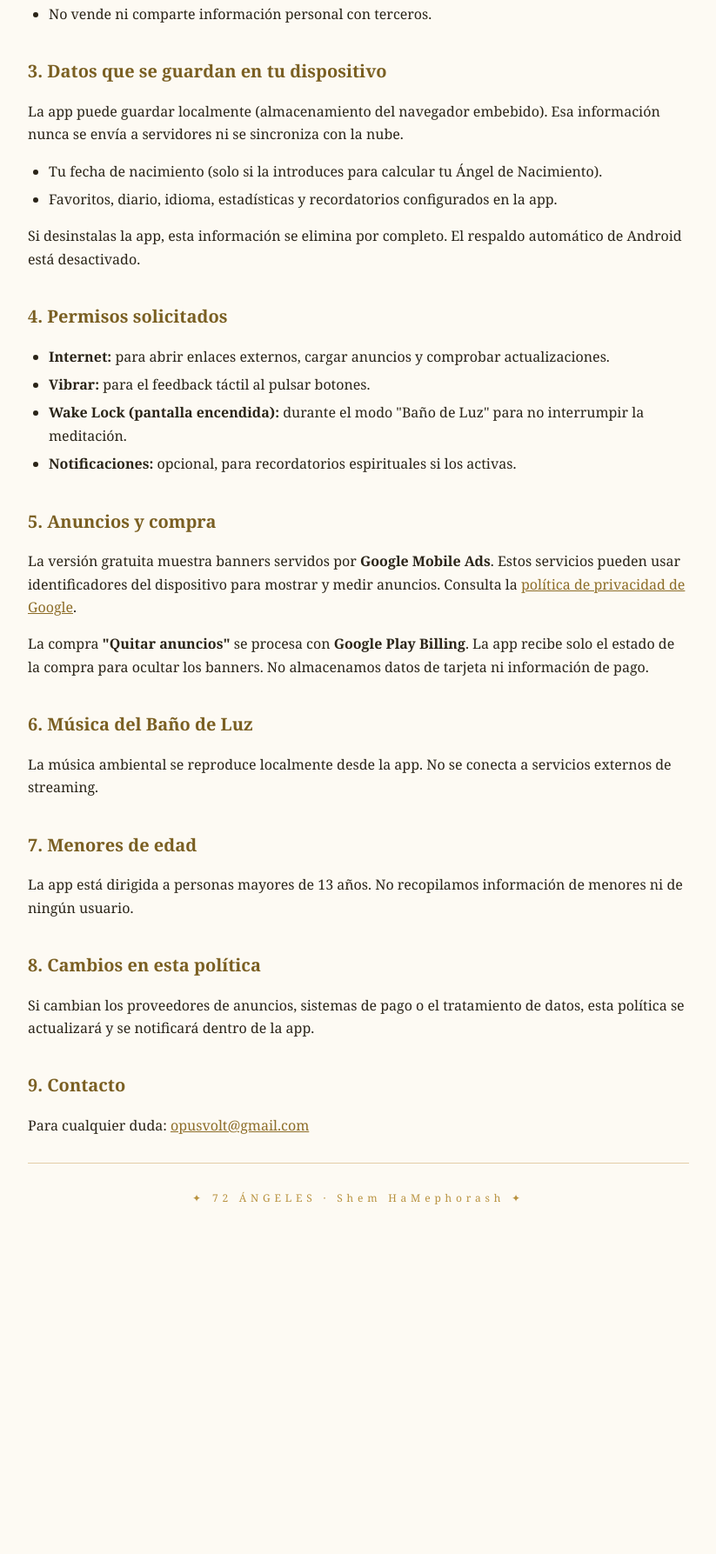
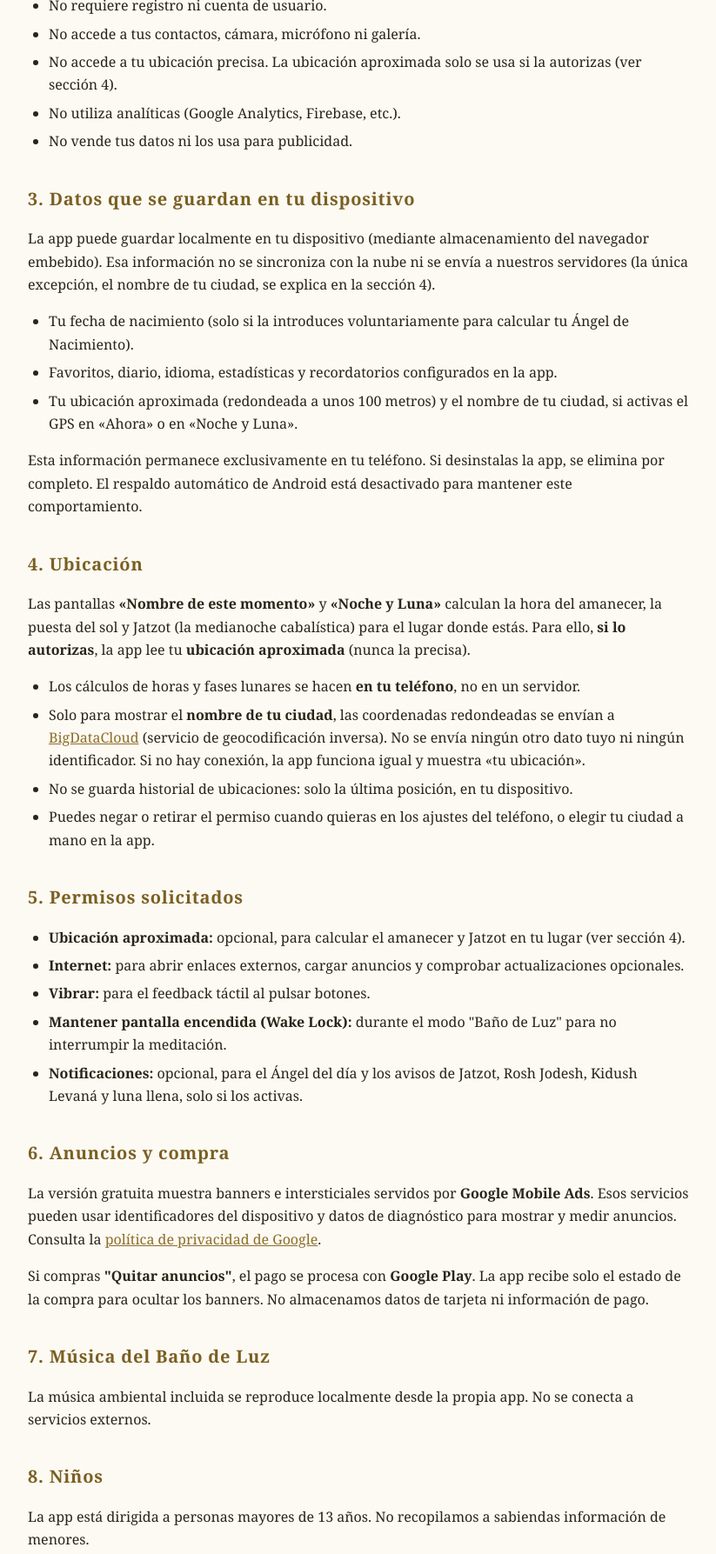
Before and after one commit to universodelaluz-dotcom/privacy-policy, a plain HTML site: page index.html in a window 1280 px wide. Shown: the part 633-2420 px from the top of the page at 87% size, without its empty margins (228-1051 px from the left). Before the commit the page ends 2113 px from the top, so only its background shows below. Drawn offline with Linux system fonts and the light colour scheme.

Commit message:
Update index.html

````diff
--- a/index.html
+++ b/index.html
@@ -1,3 +1,6 @@
+Vamos de otra forma: aquí abajo tienes el texto **nuevo**. Pasa el mouse sobre el cuadro y dale al botón de **copiar** 📋 que sale arriba a la derecha. Luego en GitHub haz **Ctrl+A** y **Ctrl+V**.
+
+```html
 <!DOCTYPE html>
 <html lang="es">
 <head>
@@ -5,57 +8,120 @@
 <meta name="viewport" content="width=device-width, initial-scale=1.0" />
 <title>Política de Privacidad — 72 Ángeles</title>
 <style>
-  body { font-family: Georgia, serif; color: #2a2418; max-width: 760px; margin: 0 auto; padding: 40px 24px 80px; background: #fdfaf3; line-height: 1.65; }
-  h1 { color: #8d6d28; font-size: 32px; letter-spacing: .08em; margin-bottom: 6px; }
-  h2 { color: #7a5f22; margin-top: 36px; font-size: 20px; }
+  body { font-family: Georgia, "Times New Roman", serif; color: #2a2418; max-width: 760px; margin: 0 auto; padding: 40px 24px 80px; background: #fdfaf3; line-height: 1.65; }
+  h1 { font-family: "Cinzel", Georgia, serif; color: #8d6d28; font-size: 32px; letter-spacing: .08em; margin-bottom: 6px; }
+  h2 { color: #7a5f22; margin-top: 36px; font-size: 20px; letter-spacing: .04em; }
   .meta { color: #9a7a2e; font-style: italic; margin-bottom: 24px; }
   hr { border: none; border-top: 1px solid #c9a45c; margin: 30px 0; opacity: .5; }
-  ul { padding-left: 24px; } li { margin: 6px 0; }
+  ul { padding-left: 24px; }
+  li { margin: 6px 0; }
   a { color: #8d6d28; }
-  .brand { text-align: center; color: #b8923f; letter-spacing: .4em; font-size: 12px; }
+  .brand { text-align: center; margin-bottom: 30px; color: #b8923f; letter-spacing: .4em; font-size: 12px; }
 </style>
 </head>
 <body>
   <p class="brand">✦ ✦ ✦</p>
+
   <h1>Política de Privacidad</h1>
-  <p class="meta">72 Ángeles — Los Nombres Divinos · Actualizada: 2 de junio de 2026</p>
+  <p class="meta">72 Ángeles — Los Nombres Divinos · Actualizada: 23 de septiembre de 2026</p>
+
   <hr/>
+
   <h2>1. Resumen</h2>
-  <p><strong>72 Ángeles</strong> es una app espiritual de meditación y consulta de los 72 nombres del Shem HaMephorash. Funciona principalmente de forma local, con anuncios en la versión gratuita y una compra única para quitarlos.</p>
-  <p>No creamos cuentas propias ni vendemos tus datos. El almacenamiento personal permanece en el dispositivo; los anuncios y pagos se gestionan con servicios de Google.</p>
+  <p>
+    <strong>72 Ángeles</strong> es una app espiritual de meditación y consulta de los 72 nombres del Shem HaMephorash.
+    Está diseñada para funcionar de forma <strong>principalmente local</strong>, con anuncios opcionales en la versión gratuita y una compra única para quitarlos.
+  </p>
+  <p>
+    No creamos cuentas propias ni vendemos tus datos. El almacenamiento personal permanece en el dispositivo,
+    y los anuncios y pagos se gestionan con servicios de Google.
+  </p>
+
   <h2>2. Datos que la app NO recoge</h2>
   <ul>
     <li>No requiere registro ni cuenta de usuario.</li>
-    <li>No accede a tus contactos, ubicación, cámara, micrófono ni galería.</li>
-    <li>No utiliza analíticas propias (Google Analytics, Firebase, etc.).</li>
-    <li>No vende ni comparte información personal con terceros.</li>
+    <li>No accede a tus contactos, cámara, micrófono ni galería.</li>
+    <li>No accede a tu ubicación precisa. La ubicación aproximada solo se usa si la autorizas (ver sección 4).</li>
+    <li>No utiliza analíticas (Google Analytics, Firebase, etc.).</li>
+    <li>No vende tus datos ni los usa para publicidad.</li>
   </ul>
+
   <h2>3. Datos que se guardan en tu dispositivo</h2>
-  <p>La app puede guardar localmente (almacenamiento del navegador embebido). Esa información nunca se envía a servidores ni se sincroniza con la nube.</p>
+  <p>
+    La app puede guardar localmente en tu dispositivo (mediante almacenamiento del navegador embebido).
+    Esa información no se sincroniza con la nube ni se envía a nuestros servidores (la única excepción, el nombre de tu ciudad, se explica en la sección 4).
+  </p>
   <ul>
-    <li>Tu fecha de nacimiento (solo si la introduces para calcular tu Ángel de Nacimiento).</li>
+    <li>Tu fecha de nacimiento (solo si la introduces voluntariamente para calcular tu Ángel de Nacimiento).</li>
     <li>Favoritos, diario, idioma, estadísticas y recordatorios configurados en la app.</li>
+    <li>Tu ubicación aproximada (redondeada a unos 100 metros) y el nombre de tu ciudad, si activas el GPS en «Ahora» o en «Noche y Luna».</li>
   </ul>
-  <p>Si desinstalas la app, esta información se elimina por completo. El respaldo automático de Android está desactivado.</p>
-  <h2>4. Permisos solicitados</h2>
+  <p>
+    Esta información permanece exclusivamente en tu teléfono. Si desinstalas la app, se elimina por completo.
+    El respaldo automático de Android está desactivado para mantener este comportamiento.
+  </p>
+
+  <h2>4. Ubicación</h2>
+  <p>
+    Las pantallas <strong>«Nombre de este momento»</strong> y <strong>«Noche y Luna»</strong> calculan la hora del amanecer,
+    la puesta del sol y Jatzot (la medianoche cabalística) para el lugar donde estás. Para ello, <strong>si lo autorizas</strong>,
+    la app lee tu <strong>ubicación aproximada</strong> (nunca la precisa).
+  </p>
   <ul>
-    <li><strong>Internet:</strong> para abrir enlaces externos, cargar anuncios y comprobar actualizaciones.</li>
+    <li>Los cálculos de horas y fases lunares se hacen <strong>en tu teléfono</strong>, no en un servidor.</li>
+    <li>Solo para mostrar el <strong>nombre de tu ciudad</strong>, las coordenadas redondeadas se envían a
+      <a href="https://www.bigdatacloud.com/privacy" target="_blank" rel="noopener">BigDataCloud</a> (servicio de geocodificación inversa).
+      No se envía ningún otro dato tuyo ni ningún identificador. Si no hay conexión, la app funciona igual y muestra «tu ubicación».</li>
+    <li>No se guarda historial de ubicaciones: solo la última posición, en tu dispositivo.</li>
+    <li>Puedes negar o retirar el permiso cuando quieras en los ajustes del teléfono, o elegir tu ciudad a mano en la app.</li>
+  </ul>
+
+  <h2>5. Permisos solicitados</h2>
+  <ul>
+    <li><strong>Ubicación aproximada:</strong> opcional, para calcular el amanecer y Jatzot en tu lugar (ver sección 4).</li>
+    <li><strong>Internet:</strong> para abrir enlaces externos, cargar anuncios y comprobar actualizaciones opcionales.</li>
     <li><strong>Vibrar:</strong> para el feedback táctil al pulsar botones.</li>
-    <li><strong>Wake Lock (pantalla encendida):</strong> durante el modo "Baño de Luz" para no interrumpir la meditación.</li>
-    <li><strong>Notificaciones:</strong> opcional, para recordatorios espirituales si los activas.</li>
+    <li><strong>Mantener pantalla encendida (Wake Lock):</strong> durante el modo "Baño de Luz" para no interrumpir la meditación.</li>
+    <li><strong>Notificaciones:</strong> opcional, para el Ángel del día y los avisos de Jatzot, Rosh Jodesh, Kidush Levaná y luna llena, solo si los activas.</li>
   </ul>
-  <h2>5. Anuncios y compra</h2>
-  <p>La versión gratuita muestra banners servidos por <strong>Google Mobile Ads</strong>. Estos servicios pueden usar identificadores del dispositivo para mostrar y medir anuncios. Consulta la <a href="https://policies.google.com/privacy">política de privacidad de Google</a>.</p>
-  <p>La compra <strong>"Quitar anuncios"</strong> se procesa con <strong>Google Play Billing</strong>. La app recibe solo el estado de la compra para ocultar los banners. No almacenamos datos de tarjeta ni información de pago.</p>
-  <h2>6. Música del Baño de Luz</h2>
-  <p>La música ambiental se reproduce localmente desde la app. No se conecta a servicios externos de streaming.</p>
-  <h2>7. Menores de edad</h2>
-  <p>La app está dirigida a personas mayores de 13 años. No recopilamos información de menores ni de ningún usuario.</p>
-  <h2>8. Cambios en esta política</h2>
-  <p>Si cambian los proveedores de anuncios, sistemas de pago o el tratamiento de datos, esta política se actualizará y se notificará dentro de la app.</p>
-  <h2>9. Contacto</h2>
-  <p>Para cualquier duda: <a href="mailto:opusvolt@gmail.com">opusvolt@gmail.com</a></p>
+
+  <h2>6. Anuncios y compra</h2>
+  <p>
+    La versión gratuita muestra banners e intersticiales servidos por <strong>Google Mobile Ads</strong>.
+    Esos servicios pueden usar identificadores del dispositivo y datos de diagnóstico para mostrar y medir anuncios.
+    Consulta la <a href="https://policies.google.com/privacy" target="_blank" rel="noopener">política de privacidad de Google</a>.
+  </p>
+  <p>
+    Si compras <strong>"Quitar anuncios"</strong>, el pago se procesa con <strong>Google Play</strong>.
+    La app recibe solo el estado de la compra para ocultar los banners. No almacenamos datos de tarjeta ni información de pago.
+  </p>
+
+  <h2>7. Música del Baño de Luz</h2>
+  <p>
+    La música ambiental incluida se reproduce localmente desde la propia app. No se conecta a servicios externos.
+  </p>
+
+  <h2>8. Niños</h2>
+  <p>
+    La app está dirigida a personas mayores de 13 años. No recopilamos a sabiendas información de menores.
+  </p>
+
+  <h2>9. Cambios en esta política</h2>
+  <p>
+    Si se cambian proveedores de anuncios, sistemas de pago o el tratamiento de datos, esta política se actualizará y se notificará en la app.
+  </p>
+
+  <h2>10. Contacto</h2>
+  <p>
+    Si tienes dudas sobre esta política, escríbeme a:
+    <br/>
+    <a href="mailto:opusvolt@gmail.com">opusvolt@gmail.com</a>
+  </p>
+
   <hr/>
   <p class="brand">✦ 72 ÁNGELES · Shem HaMephorash ✦</p>
 </body>
 </html>
+```
+
+Luego **Commit changes**. Cuando lo guardes, dime **«listo»** y compruebo que la página ya salga actualizada.
````
